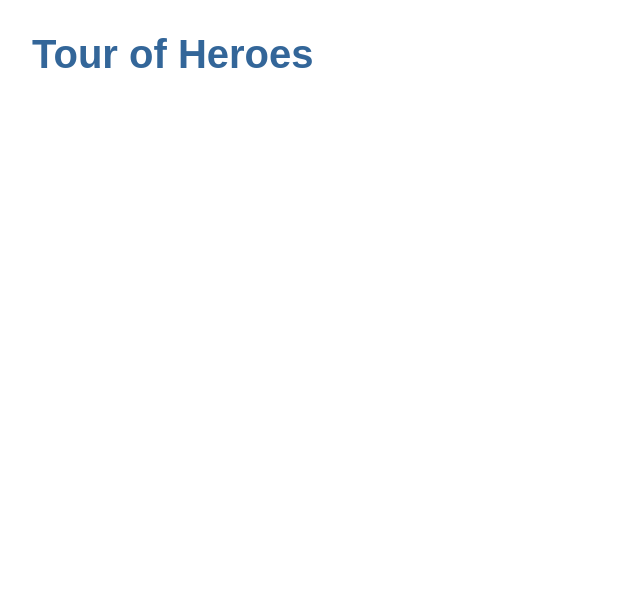
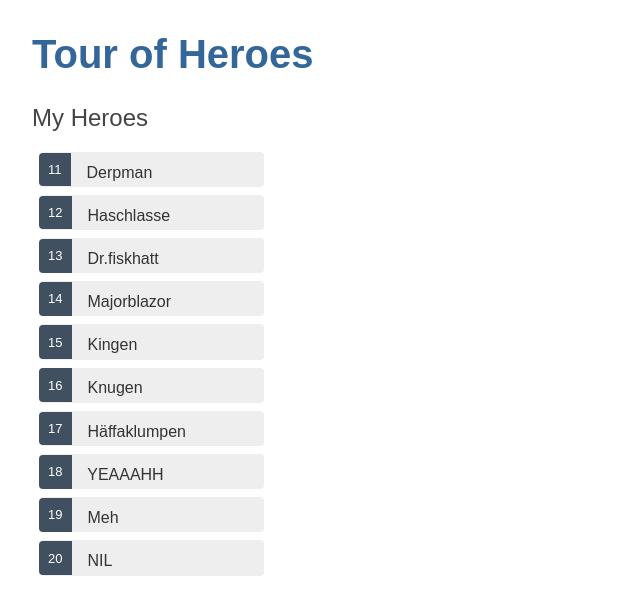
Before and after one commit to eried132/Tour-of-heroes, an Angular app: page / in a window 1280 px wide. Shown: the top 614 px of the page, without its empty margins (0-640 px from the left). Built offline with nearby package versions, Linux system fonts and the light colour scheme.

Commit message:
20190915.1

```diff
--- a/src/app/app.component.html
+++ b/src/app/app.component.html
@@ -1 +1,2 @@
 <h1>{{title}}</h1>
+<app-heroes></app-heroes>
--- a/src/app/app.module.ts
+++ b/src/app/app.module.ts
@@ -1,4 +1,5 @@
 import { BrowserModule } from '@angular/platform-browser';
+import { FormsModule} from '@angular/forms';
 import { NgModule } from '@angular/core';
 
 import { AppComponent } from './app.component';
@@ -12,7 +13,8 @@
 
   ],
   imports: [
-    BrowserModule
+    BrowserModule,
+    FormsModule
   ],
   providers: [],
   bootstrap: [AppComponent]
--- /dev/null
+++ b/src/app/hero.ts
@@ -0,0 +1,4 @@
+export class Hero {
+  id: number;
+  name: string;
+}
--- a/src/app/heroes/heroes.component.css
+++ b/src/app/heroes/heroes.component.css
@@ -0,0 +1,44 @@
+/* HeroesComponent's private CSS styles */
+.heroes {
+  margin: 0 0 2em 0;
+  list-style-type: none;
+  padding: 0;
+  width: 15em;
+}
+.heroes li {
+  cursor: pointer;
+  position: relative;
+  left: 0;
+  background-color: #EEE;
+  margin: .5em;
+  padding: .3em 0;
+  height: 1.6em;
+  border-radius: 4px;
+}
+.heroes li:hover {
+  color: #607D8B;
+  background-color: #DDD;
+  left: .1em;
+}
+.heroes li.selected {
+  background-color: #CFD8DC;
+  color: white;
+}
+.heroes li.selected:hover {
+  background-color: #BBD8DC;
+  color: white;
+}
+.heroes .badge {
+  display: inline-block;
+  font-size: small;
+  color: white;
+  padding: 0.8em 0.7em 0 0.7em;
+  background-color:#405061;
+  line-height: 1em;
+  position: relative;
+  left: -1px;
+  top: -4px;
+  height: 1.8em;
+  margin-right: .8em;
+  border-radius: 4px 0 0 4px;
+}
--- a/src/app/heroes/heroes.component.html
+++ b/src/app/heroes/heroes.component.html
@@ -1 +1,18 @@
-<p>heroes works!</p>
+<div *ngIf="selectedHero">
+  <h2>{{selectedHero.name | uppercase}} Details </h2>
+  <div><span>id: </span> {{selectedHero.id}}</div>
+  <div>
+    <label>name:
+      <input [(ngModel)]="selectedHero.name" placeholder="name" />
+    </label>
+  </div>
+</div>
+
+<h2>My Heroes</h2>
+<ul class="heroes">
+  <li *ngFor="let hero of heroes"
+      [class.selected]="hero === selectedHero"
+      (click)="onSelect(hero)">
+    <span class="badge">{{hero.id}}</span> {{hero.name}}
+  </li>
+</ul>
--- a/src/app/heroes/heroes.component.ts
+++ b/src/app/heroes/heroes.component.ts
@@ -1,4 +1,6 @@
 import { Component, OnInit } from '@angular/core';
+import { Hero } from '../hero';
+import { HEROES} from '../mock-heroes';
 
 @Component({
   selector: 'app-heroes',
@@ -6,7 +8,11 @@
   styleUrls: ['./heroes.component.css']
 })
 export class HeroesComponent implements OnInit {
-
+  heroes = HEROES;
+  selectedHero: Hero;
+  onSelect(hero: Hero): void {
+    this.selectedHero = hero;
+}
   constructor() { }
 
   ngOnInit() {
--- /dev/null
+++ b/src/app/mock-heroes.ts
@@ -0,0 +1,14 @@
+import { Hero} from './hero';
+
+export const HEROES: Hero[] = [
+  {id: 11, name: 'Derpman'},
+  {id: 12, name: 'Haschlasse'},
+  {id: 13, name: 'Dr.fiskhatt'},
+  {id: 14, name: 'Majorblazor'},
+  {id: 15, name: 'Kingen'},
+  {id: 16, name: 'Knugen'},
+  {id: 17, name: 'Häffaklumpen'},
+  {id: 18, name: 'YEAAAHH'},
+  {id: 19, name: 'Meh'},
+  {id: 20, name: 'NIL'},
+];
```
